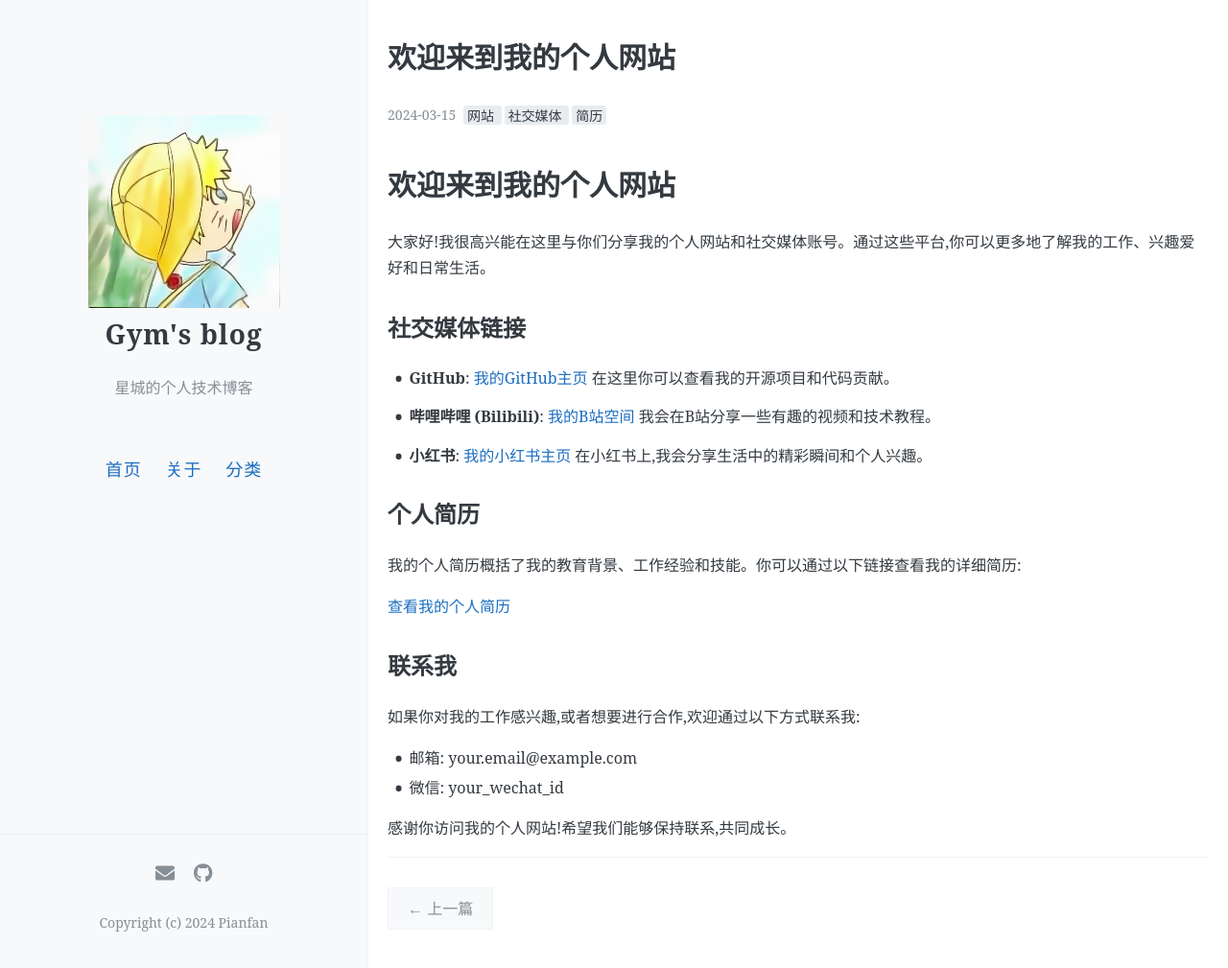
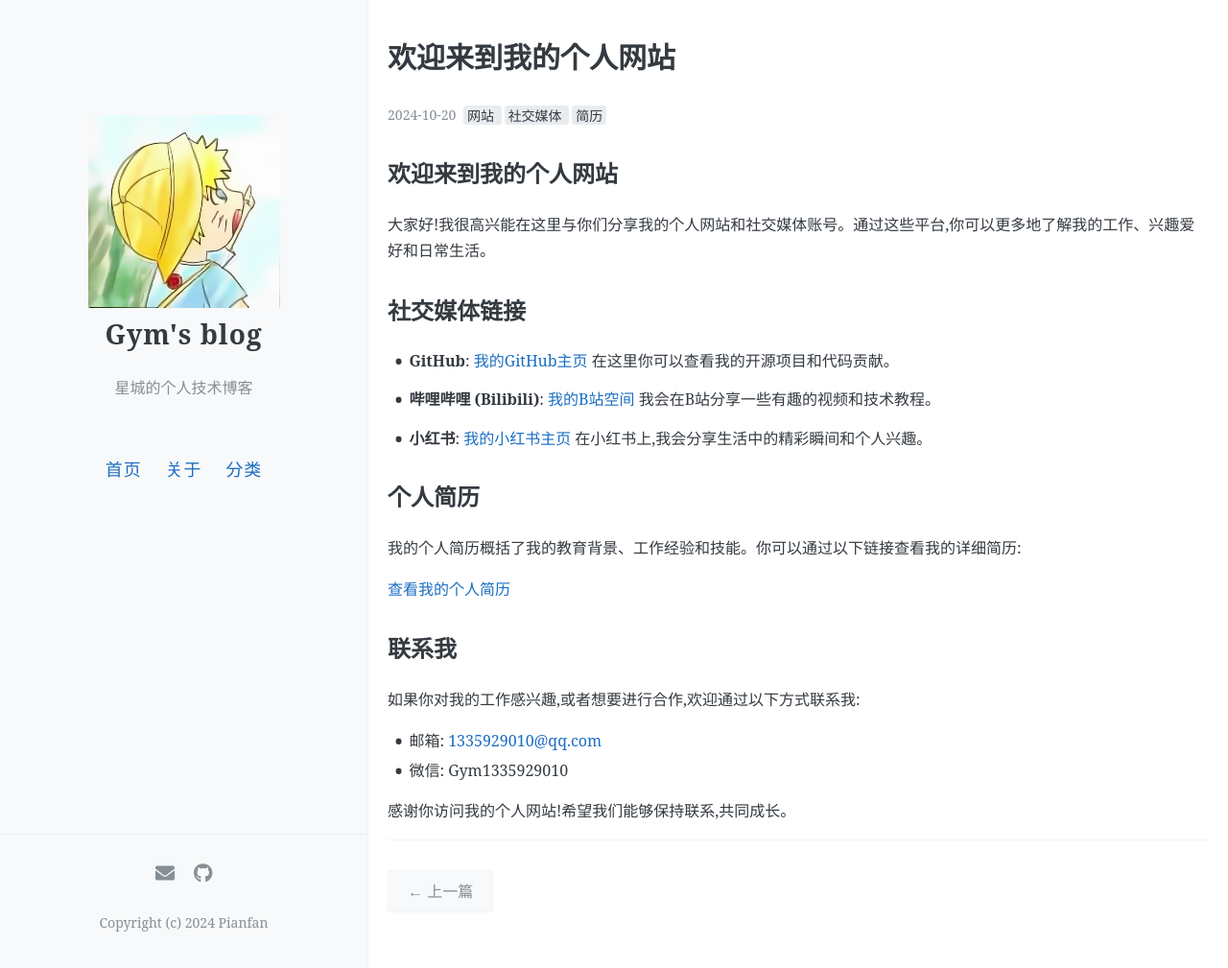
Before and after one commit to Star-Cheng/Blog, a Jekyll site: the page built from _posts/2024-03-15-my weisite.md, in a window 1280 px wide and 1009 px high. Shown: the whole window at 96% size. Built offline with Jekyll 4.4.1, drawn with Linux system fonts in a browser that asks for light colours.

Commit message:
修改简历

```diff
--- a/_posts/2024-03-15-我的个人网站和社交媒体.md
+++ b/_posts/2024-03-15-my weisite.md
@@ -1,12 +1,12 @@
 ---
 layout: post
 title: "欢迎来到我的个人网站"
-date: 2024-03-15 10:00:00 +0800
+date: 2024-10-20 16:00:00 +0800
 categories: [个人介绍]
 tags: [网站, 社交媒体, 简历]
 ---
 
-# 欢迎来到我的个人网站
+## 欢迎来到我的个人网站
 
 大家好!我很高兴能在这里与你们分享我的个人网站和社交媒体账号。通过这些平台,你可以更多地了解我的工作、兴趣爱好和日常生活。
 
@@ -25,13 +25,13 @@
 
 我的个人简历概括了我的教育背景、工作经验和技能。你可以通过以下链接查看我的详细简历:
 
-[查看我的个人简历](/html/index/index.html)
+[查看我的个人简历](https://star-cheng.github.io/Blog/html/index/index.html)
 
 ## 联系我
 
 如果你对我的工作感兴趣,或者想要进行合作,欢迎通过以下方式联系我:
 
-- 邮箱: your.email@example.com
-- 微信: your_wechat_id
+- 邮箱: <1335929010@qq.com>
+- 微信: Gym1335929010
 
 感谢你访问我的个人网站!希望我们能够保持联系,共同成长。
```
Also changed, not shown: README copy.md (deleted, +0 -3 lines).
